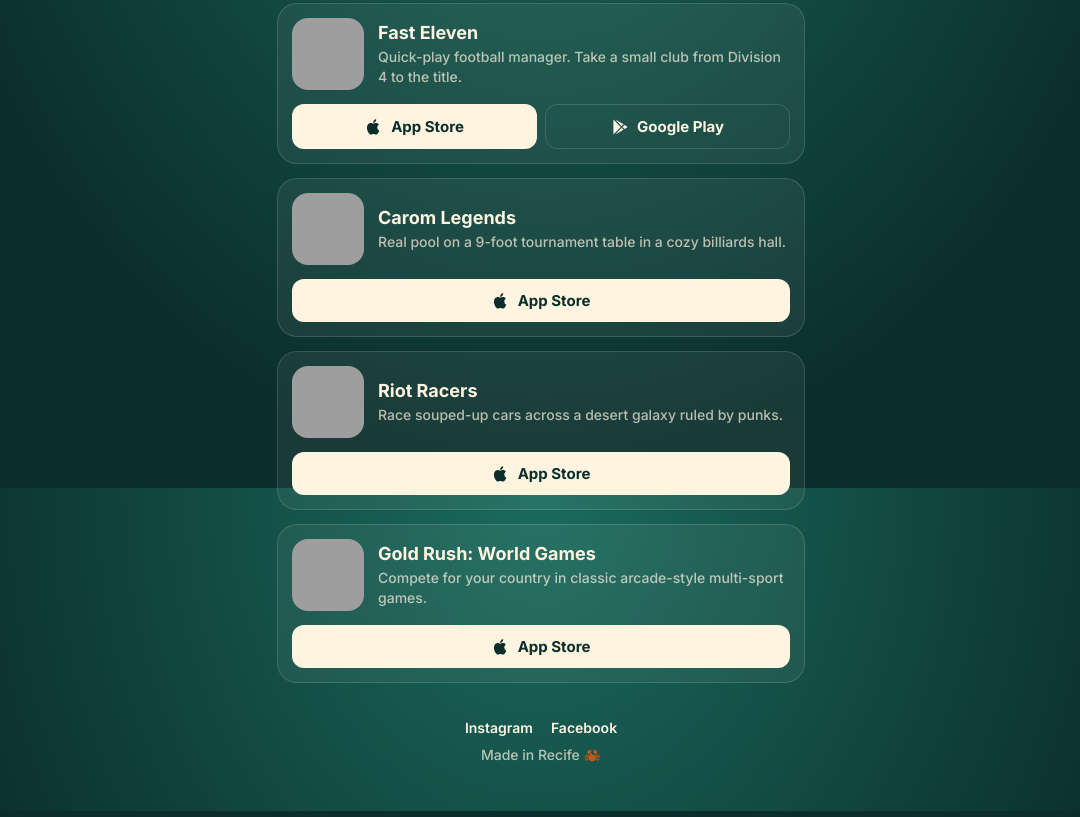
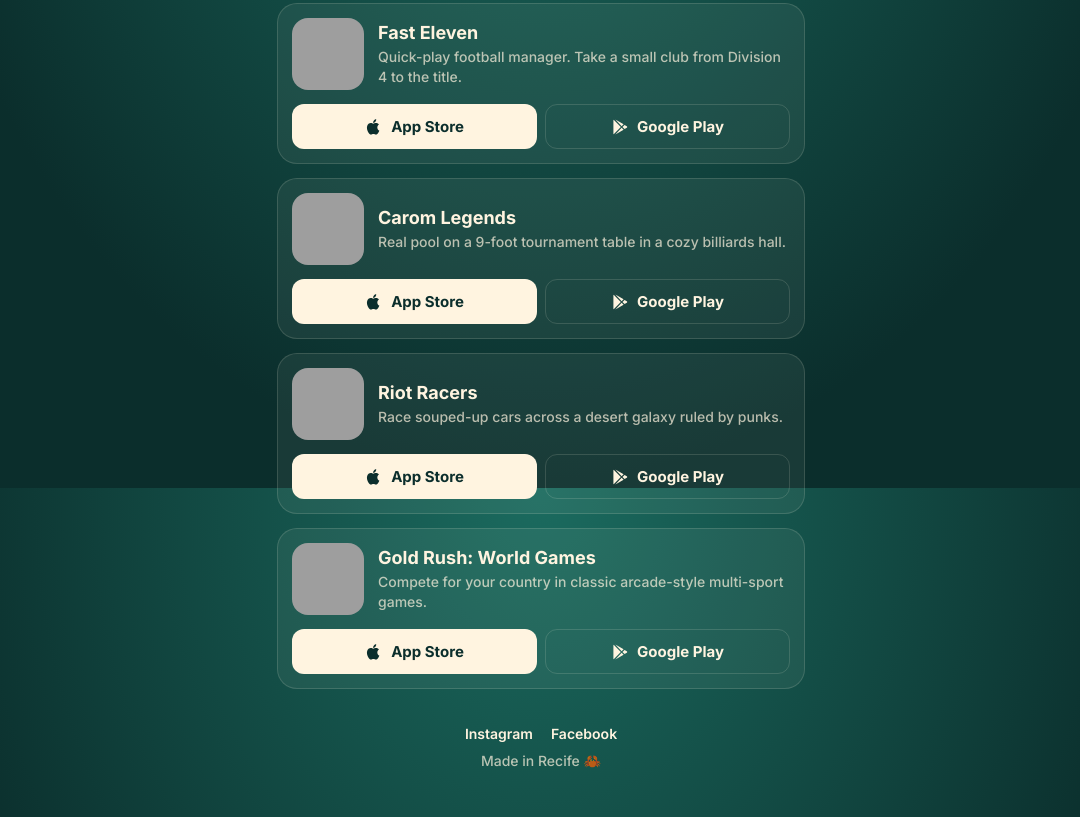
Before and after one commit to pedrovinicio/pedrovinicio.github.io, a plain HTML site: page manguegames/index.html in a window 1280 px wide. Shown: the part 312-1129 px from the top of the page, without its empty margins (99-1179 px from the left). Drawn offline with Linux system fonts and the light colour scheme; grey boxes are pictures that could not be loaded.

Commit message:
All four games now on Google Play: link page buttons and playbook store line
Co-Authored-By: Claude Opus 5.5 <noreply@anthropic.com>
Claude-Session: https://claude.ai/code/session_01N6cMdm48NQkzuWJQPFcL33

```diff
--- a/manguegames/index.html
+++ b/manguegames/index.html
@@ -111,6 +111,7 @@
       </div>
       <div class="stores">
         <a class="store" href="https://apps.apple.com/br/app/carom-legends/id6824751831"><svg viewBox="0 0 24 24" fill="currentColor" aria-hidden="true"><path d="M16.4 12.6c0-2.6 2.1-3.8 2.2-3.9-1.2-1.8-3.1-2-3.7-2-1.6-.2-3.1.9-3.9.9-.8 0-2-.9-3.4-.9-1.7 0-3.3 1-4.2 2.6-1.8 3.1-.5 7.7 1.3 10.2.9 1.2 1.9 2.6 3.2 2.6 1.3-.1 1.8-.8 3.3-.8 1.6 0 2 .8 3.4.8 1.4 0 2.3-1.3 3.1-2.5 1-1.4 1.4-2.8 1.4-2.9-.1 0-2.7-1-2.7-4.1zM13.9 5c.7-.9 1.2-2 1-3.2-1 0-2.3.7-3 1.6-.7.8-1.2 2-1.1 3.1 1.2.1 2.3-.6 3.1-1.5z"/></svg>App Store</a>
+        <a class="store alt" href="https://play.google.com/store/apps/details?id=com.caromlegends.game"><svg viewBox="0 0 24 24" fill="currentColor" aria-hidden="true"><path d="M3.6 2.3c-.3.3-.4.7-.4 1.2v17c0 .5.1.9.4 1.2l9.5-9.7-9.5-9.7zm10.6 10.8 2.6 2.6-11 6.3 8.4-8.9zm0-2.2L5.8 2.1l11 6.3-2.6 2.5zm3.9-1.7 2.9 1.7c.8.5.8 1.7 0 2.2l-2.9 1.7-2.8-2.8 2.8-2.8z"/></svg>Google Play</a>
       </div>
     </article>
 
@@ -122,6 +123,7 @@
       </div>
       <div class="stores">
         <a class="store" href="https://apps.apple.com/br/app/riot-racers/id6825147124"><svg viewBox="0 0 24 24" fill="currentColor" aria-hidden="true"><path d="M16.4 12.6c0-2.6 2.1-3.8 2.2-3.9-1.2-1.8-3.1-2-3.7-2-1.6-.2-3.1.9-3.9.9-.8 0-2-.9-3.4-.9-1.7 0-3.3 1-4.2 2.6-1.8 3.1-.5 7.7 1.3 10.2.9 1.2 1.9 2.6 3.2 2.6 1.3-.1 1.8-.8 3.3-.8 1.6 0 2 .8 3.4.8 1.4 0 2.3-1.3 3.1-2.5 1-1.4 1.4-2.8 1.4-2.9-.1 0-2.7-1-2.7-4.1zM13.9 5c.7-.9 1.2-2 1-3.2-1 0-2.3.7-3 1.6-.7.8-1.2 2-1.1 3.1 1.2.1 2.3-.6 3.1-1.5z"/></svg>App Store</a>
+        <a class="store alt" href="https://play.google.com/store/apps/details?id=com.pedrovinicio.riotracers"><svg viewBox="0 0 24 24" fill="currentColor" aria-hidden="true"><path d="M3.6 2.3c-.3.3-.4.7-.4 1.2v17c0 .5.1.9.4 1.2l9.5-9.7-9.5-9.7zm10.6 10.8 2.6 2.6-11 6.3 8.4-8.9zm0-2.2L5.8 2.1l11 6.3-2.6 2.5zm3.9-1.7 2.9 1.7c.8.5.8 1.7 0 2.2l-2.9 1.7-2.8-2.8 2.8-2.8z"/></svg>Google Play</a>
       </div>
     </article>
 
@@ -133,6 +135,7 @@
       </div>
       <div class="stores">
         <a class="store" href="https://apps.apple.com/br/app/gold-rush-world-games/id6824616104"><svg viewBox="0 0 24 24" fill="currentColor" aria-hidden="true"><path d="M16.4 12.6c0-2.6 2.1-3.8 2.2-3.9-1.2-1.8-3.1-2-3.7-2-1.6-.2-3.1.9-3.9.9-.8 0-2-.9-3.4-.9-1.7 0-3.3 1-4.2 2.6-1.8 3.1-.5 7.7 1.3 10.2.9 1.2 1.9 2.6 3.2 2.6 1.3-.1 1.8-.8 3.3-.8 1.6 0 2 .8 3.4.8 1.4 0 2.3-1.3 3.1-2.5 1-1.4 1.4-2.8 1.4-2.9-.1 0-2.7-1-2.7-4.1zM13.9 5c.7-.9 1.2-2 1-3.2-1 0-2.3.7-3 1.6-.7.8-1.2 2-1.1 3.1 1.2.1 2.3-.6 3.1-1.5z"/></svg>App Store</a>
+        <a class="store alt" href="https://play.google.com/store/apps/details?id=com.pedrovinicio.goldrushgames"><svg viewBox="0 0 24 24" fill="currentColor" aria-hidden="true"><path d="M3.6 2.3c-.3.3-.4.7-.4 1.2v17c0 .5.1.9.4 1.2l9.5-9.7-9.5-9.7zm10.6 10.8 2.6 2.6-11 6.3 8.4-8.9zm0-2.2L5.8 2.1l11 6.3-2.6 2.5zm3.9-1.7 2.9 1.7c.8.5.8 1.7 0 2.2l-2.9 1.7-2.8-2.8 2.8-2.8z"/></svg>Google Play</a>
       </div>
     </article>
   </section>
```
Also changed, not shown: 1 other file.
